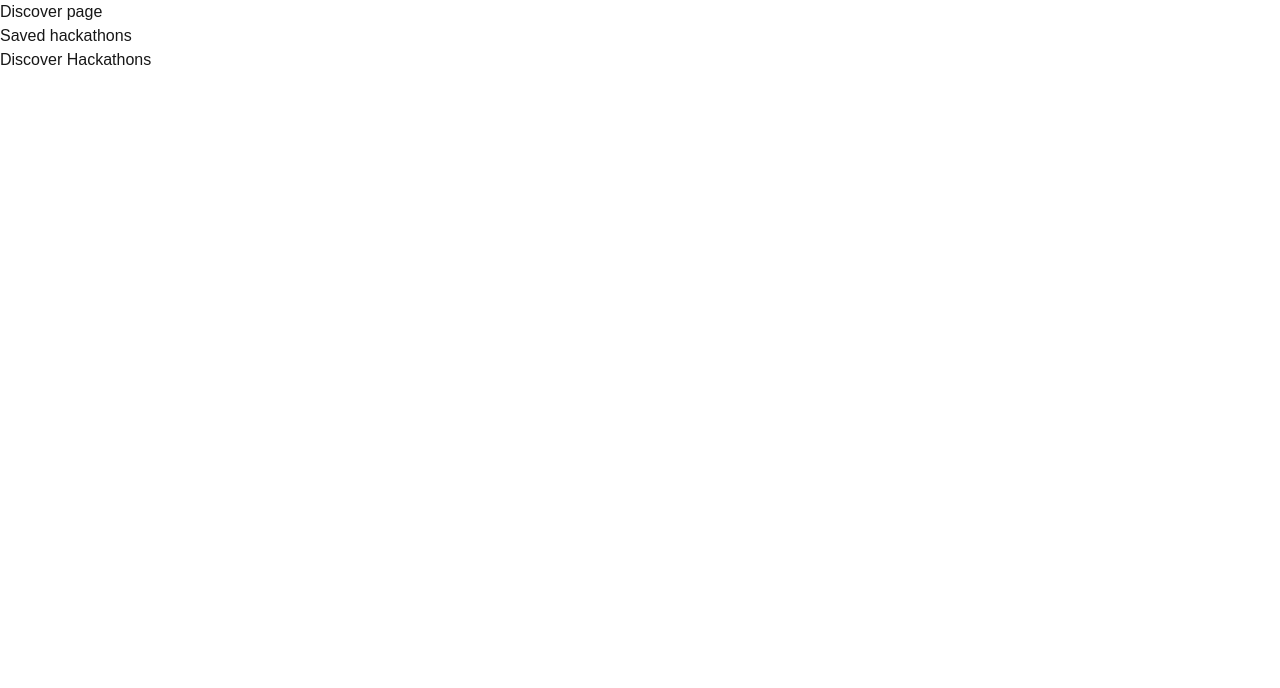
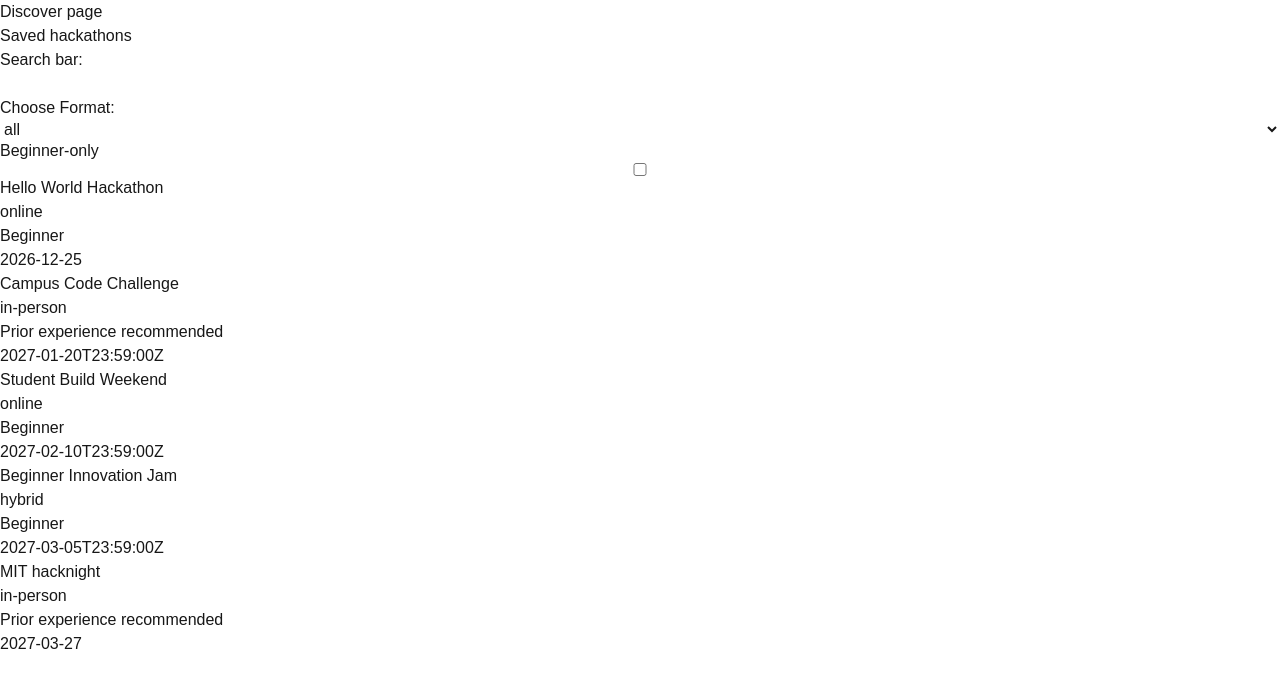
Before and after one commit to Siddhgarg3/Hacktracker, a Next.js app in the folder hacktracker-next/: page / in a window 1280 px wide. Shown: the top 688 px of the page. Built offline with nearby package versions, Linux system fonts and the light colour scheme.

Commit message:
imported react components

```diff
--- a/hacktracker-next/app/page.jsx
+++ b/hacktracker-next/app/page.jsx
@@ -1,6 +1,38 @@
+"use client";
+import { hackathons } from "../data/hackathons"
+import { useState } from "react";
+import HackathonCard from "../components/HackathonCard"
 export default function Home() {
-  return (<>
-  <h1> Discover Hackathons </h1>
-  </>
-  );
+    const [query, setQuery] = useState("");
+    const [format, setFormat] = useState("all");
+    const [beginneronly, setBeginnerOnly] = useState(false)
+    const hack_name = (element) => {return element.name.toLowerCase().includes(query.toLowerCase())};
+    const formats = (element) => {return format === "all" || element.format === format};
+    const introductory = (element) => {return !beginneronly || element.beginnerFriendly};
+    const sortedHackathons = [...hackathons].sort((a,b) => {return new Date(a.deadline) - new Date(b.deadline)});
+    const filteredHackathons = sortedHackathons.filter(element => hack_name(element) && formats(element) && introductory(element));
+    function updateQuery(event){
+      setQuery(event.target.value);
+    }
+    function updateFormat(event){
+      setFormat(event.target.value);
+    }
+    function updateBeginner(event){
+      setBeginnerOnly(event.target.checked);
+    }
+    return (<>
+      <label htmlFor='searchbar'> Search bar: </label>
+      <input id = "searchbar" value={query} onChange={updateQuery}/>
+      <label htmlFor='dropdownmenu'> Choose Format: </label>
+      <select value={format} onChange={updateFormat} id = "dropdownmenu">
+        <option value="all" id = "all"> all </option>
+        <option value="online" id = "online"> online </option>
+        <option value="in-person" id = "inperson"> in-person </option>
+        <option value="hybrid" id = "hybrid"> hybrid </option>
+      </select>
+      <label htmlFor='beginnercheck'> Beginner-only </label>
+      <input type='checkbox' id='beginnercheck' checked = {beginneronly} onChange={updateBeginner}></input>
+      {filteredHackathons.length === 0 && <p>No hackathons found</p>}
+      {filteredHackathons.map(hackathon => (<HackathonCard hackathon = {hackathon} key = {hackathon.id}/>))}
+    </>);
 }
--- /dev/null
+++ b/hacktracker-next/components/HackathonCard.jsx
@@ -0,0 +1,10 @@
+export default function HackathonCard({hackathon}){
+    return <>
+        <article>
+            <h2> {hackathon.name}</h2>
+            <p> {hackathon.format}</p>
+            <p> {hackathon.beginnerFriendly ? "Beginner":"Prior experience recommended"}</p>
+            <p> {hackathon.deadline}</p>
+        </article>
+    </>
+}
--- /dev/null
+++ b/hacktracker-next/data/hackathons.js
@@ -0,0 +1,38 @@
+export
+const hackathons = [
+  {
+    id: 1,
+    name: "Student Build Weekend",
+    format: "online",
+    beginnerFriendly: true,
+    deadline: "2027-02-10T23:59:00Z"
+  },
+  {
+    id: 2,
+    name: "Campus Code Challenge",
+    format: "in-person",
+    beginnerFriendly: false,
+    deadline: "2027-01-20T23:59:00Z"
+  },
+  {
+    id: 3,
+    name: "Beginner Innovation Jam",
+    format: "hybrid",
+    beginnerFriendly: true,
+    deadline: "2027-03-05T23:59:00Z"
+  },
+  {
+    id: 4,
+    name: "Hello World Hackathon",
+    format: "online",
+    beginnerFriendly: true,
+    deadline: "2026-12-25"
+  },
+  {
+    id: 5,
+    name: "MIT hacknight",
+    format: "in-person",
+    beginnerFriendly: false,
+    deadline: "2027-03-27"
+  }
+];
```
